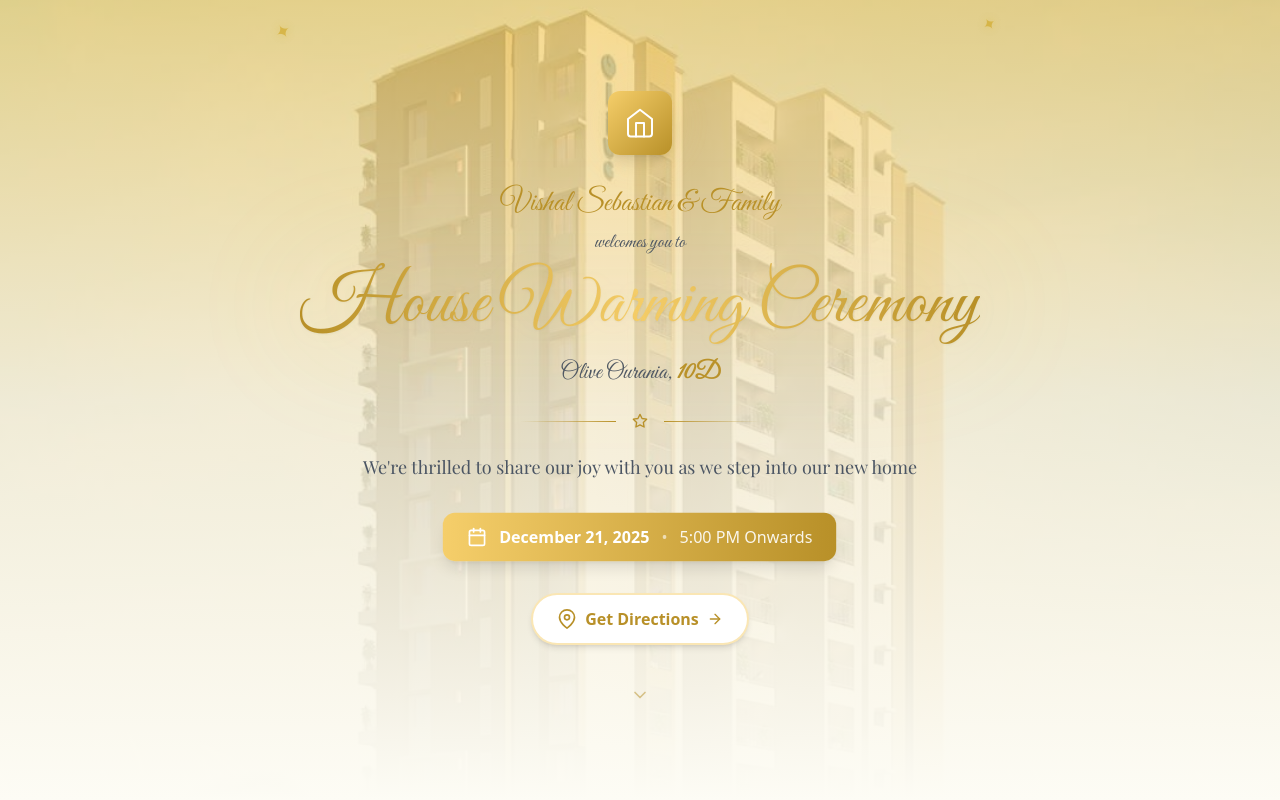
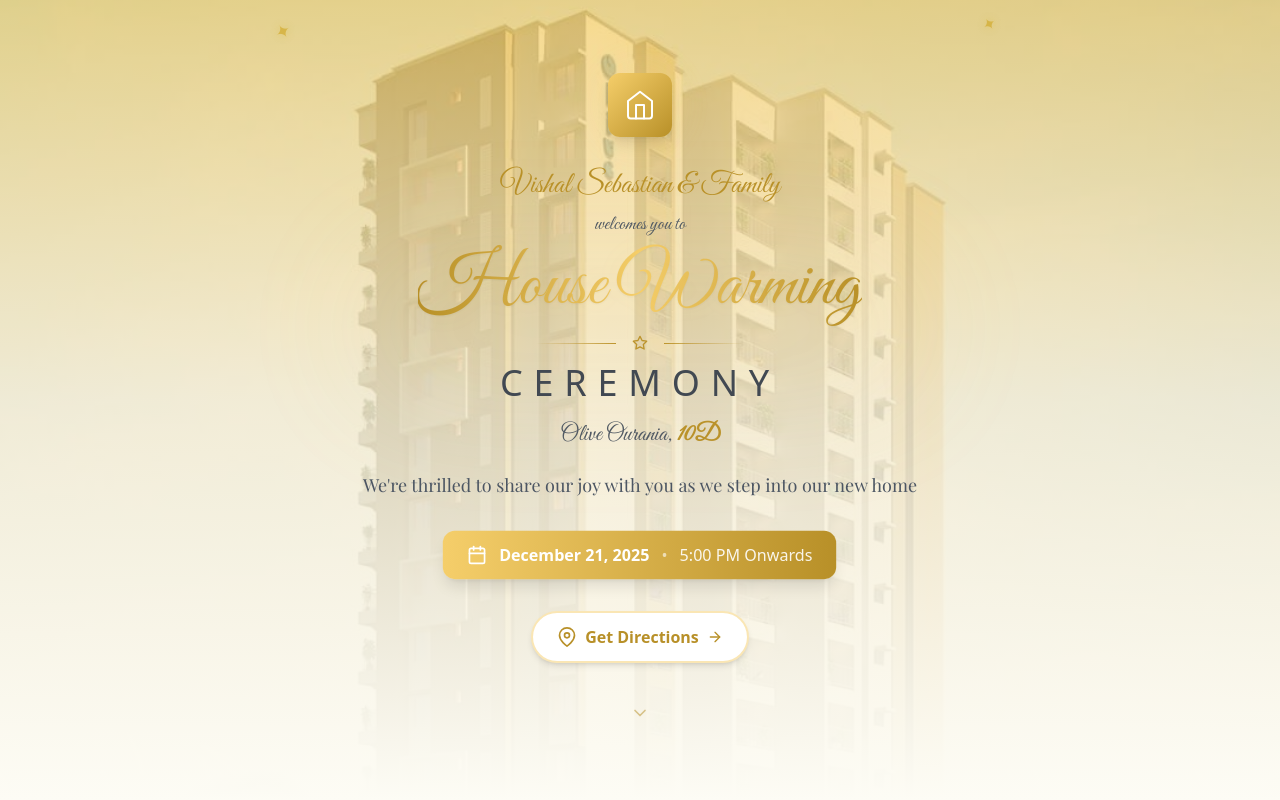
Before and after one commit to deninthomas/housewarming, a Next.js app: page /invite/static in a window 1280 px wide. Shown: the top 800 px of the page. Built offline with nearby package versions, Linux system fonts and the light colour scheme; a web font is replaced by a local one.

Commit message:
Final changes

```diff
--- a/pages/invite/[token].js
+++ b/pages/invite/[token].js
@@ -684,32 +684,38 @@ const HeroSection = ({ guestName, customGreeting }) => {
             whileHover={{ scale: 1.02 }}
           >
             <span className="bg-gradient-to-r from-gold-dark via-gold to-gold-dark bg-clip-text text-transparent drop-shadow-sm">
-              House Warming Ceremony
+              House Warming
             </span>
           </motion.h1>
+          <motion.div
+            initial={{ scaleX: 0 }}
+            animate={{ scaleX: 1 }}
+            transition={{ duration: 0.6, delay: 0.95 }}
+            className="flex items-center justify-center gap-3 sm:gap-4 my-2 sm:my-3"
+          >
+            <div className="w-12 sm:w-20 h-px bg-gradient-to-r from-transparent to-gold-dark" />
+            <Star className="w-3 h-3 sm:w-4 sm:h-4 text-gold-dark" />
+            <div className="w-12 sm:w-20 h-px bg-gradient-to-l from-transparent to-gold-dark" />
+          </motion.div>
+          <motion.span
+            className="text-2xl sm:text-3xl md:text-4xl tracking-[0.2em] sm:tracking-[0.3em] uppercase text-gray-700 font-light"
+            initial={{ opacity: 0 }}
+            animate={{ opacity: 1 }}
+            transition={{ delay: 1.05, duration: 0.5 }}
+          >
+            Ceremony
+          </motion.span>
         </motion.div>
 
         {/* Venue name */}
         <motion.p
-          className="text-xl sm:text-2xl font-script text-gray-600 mb-6"
+          className="text-xl sm:text-2xl font-script text-gray-600 mb-5"
           initial={{ opacity: 0, y: 20 }}
           animate={{ opacity: 1, y: 0 }}
           transition={{ duration: 0.6, delay: 0.8 }}
         >
           Olive Ourania, <span className="text-gold-dark font-bold">10D</span>
         </motion.p>
-
-        {/* Decorative divider */}
-        <motion.div
-          initial={{ scaleX: 0 }}
-          animate={{ scaleX: 1 }}
-          transition={{ duration: 0.6, delay: 0.95 }}
-          className="flex items-center justify-center gap-4 mb-6"
-        >
-          <div className="w-16 sm:w-24 h-px bg-gradient-to-r from-transparent to-gold-dark" />
-          <Star className="w-4 h-4 text-gold-dark" />
-          <div className="w-16 sm:w-24 h-px bg-gradient-to-l from-transparent to-gold-dark" />
-        </motion.div>
 
         {customGreeting && (
           <motion.div
--- a/pages/invite/static.js
+++ b/pages/invite/static.js
@@ -680,32 +680,38 @@ const HeroSection = () => {
             whileHover={{ scale: 1.02 }}
           >
             <span className="bg-gradient-to-r from-gold-dark via-gold to-gold-dark bg-clip-text text-transparent drop-shadow-sm">
-              House Warming Ceremony
+              House Warming
             </span>
           </motion.h1>
+          <motion.div
+            initial={{ scaleX: 0 }}
+            animate={{ scaleX: 1 }}
+            transition={{ duration: 0.6, delay: 0.9 }}
+            className="flex items-center justify-center gap-3 sm:gap-4 my-2 sm:my-3"
+          >
+            <div className="w-12 sm:w-20 h-px bg-gradient-to-r from-transparent to-gold-dark" />
+            <Star className="w-3 h-3 sm:w-4 sm:h-4 text-gold-dark" />
+            <div className="w-12 sm:w-20 h-px bg-gradient-to-l from-transparent to-gold-dark" />
+          </motion.div>
+          <motion.span
+            className="text-2xl sm:text-3xl md:text-4xl tracking-[0.2em] sm:tracking-[0.3em] uppercase text-gray-700 font-light"
+            initial={{ opacity: 0 }}
+            animate={{ opacity: 1 }}
+            transition={{ delay: 1, duration: 0.5 }}
+          >
+            Ceremony
+          </motion.span>
         </motion.div>
 
         {/* Venue name */}
         <motion.p
-          className="text-xl sm:text-2xl font-script text-gray-600 mb-6"
+          className="text-xl sm:text-2xl font-script text-gray-600 mb-5"
           initial={{ opacity: 0, y: 20 }}
           animate={{ opacity: 1, y: 0 }}
           transition={{ duration: 0.6, delay: 0.75 }}
         >
           Olive Ourania, <span className="text-gold-dark font-bold">10D</span>
         </motion.p>
-
-        {/* Decorative divider */}
-        <motion.div
-          initial={{ scaleX: 0 }}
-          animate={{ scaleX: 1 }}
-          transition={{ duration: 0.6, delay: 0.9 }}
-          className="flex items-center justify-center gap-4 mb-6"
-        >
-          <div className="w-16 sm:w-24 h-px bg-gradient-to-r from-transparent to-gold-dark" />
-          <Star className="w-4 h-4 text-gold-dark" />
-          <div className="w-16 sm:w-24 h-px bg-gradient-to-l from-transparent to-gold-dark" />
-        </motion.div>
 
         {/* Subtitle */}
         <motion.p
```
